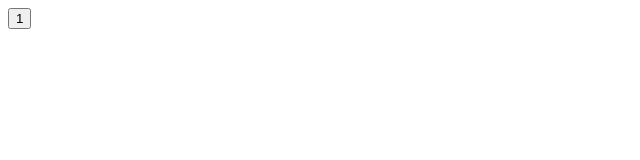
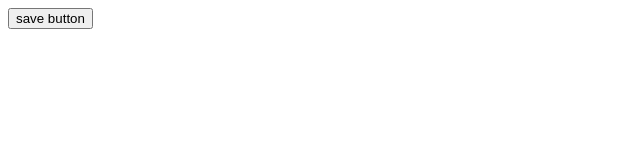
Before and after one commit to osaguild/vue-test, a Vue app: page / in a window 1280 px wide. Shown: the top 160 px of the page, without its empty margins (0-640 px from the left). Built offline with nearby package versions, Linux system fonts and the light colour scheme.

Commit message:
complete

```diff
--- a/src/App.vue
+++ b/src/App.vue
@@ -1,9 +1,9 @@
 <template>
-  <button @click="click">{{ count }}</button>
+  <save-button></save-button>
 </template>
 
 <script>
-import _ from 'lodash'
+import SaveButton from './SaveButton.vue'
 
 export default {
   data() {
@@ -11,10 +11,8 @@ export default {
       count: 1
     }
   },
-  methods: {
-    click: _.debounce (function() {
-      this.count++
-    }, 2000)
+  components: {
+    SaveButton
   }
 }
 </script>
--- /dev/null
+++ b/src/SaveButton.vue
@@ -0,0 +1,26 @@
+<template>
+  <button @click="debouncedClick">save button</button>
+</template>
+
+<script>
+import _ from 'lodash'
+
+export default {
+  name: "SaveButton",
+  created() {
+    this.debouncedClick = _.debounce(this.click, 2000)
+  },
+  unmounted() {
+    this.debouncedClick.cancel()
+  },
+  methods: {
+    click() {
+      console.log("clicked!!")
+    }
+  }
+}
+</script>
+
+<style scoped>
+
+</style>
```
